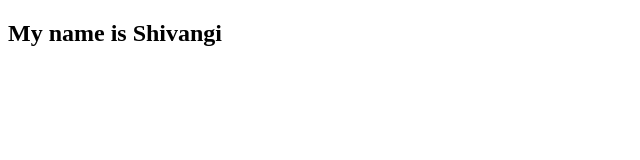
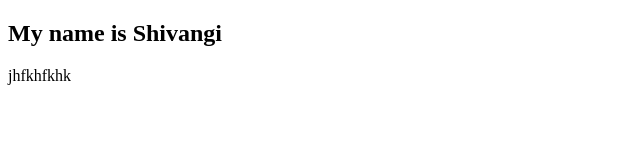
Before and after one commit to Shivangi2531/My_Homepage, a plain HTML site: page index.html in a window 1280 px wide. Shown: the full height of the page, 0-640 px from the left. Drawn offline with Linux system fonts and the light colour scheme.

Commit message:
Add files via upload

```diff
--- a/index.html
+++ b/index.html
@@ -10,6 +10,7 @@
 
 <body>
 <h2>My name is Shivangi</h2>
+<p>jhfkhfkhk</p>
 </body>
 <script src="scripts.js"></script>
 
```
